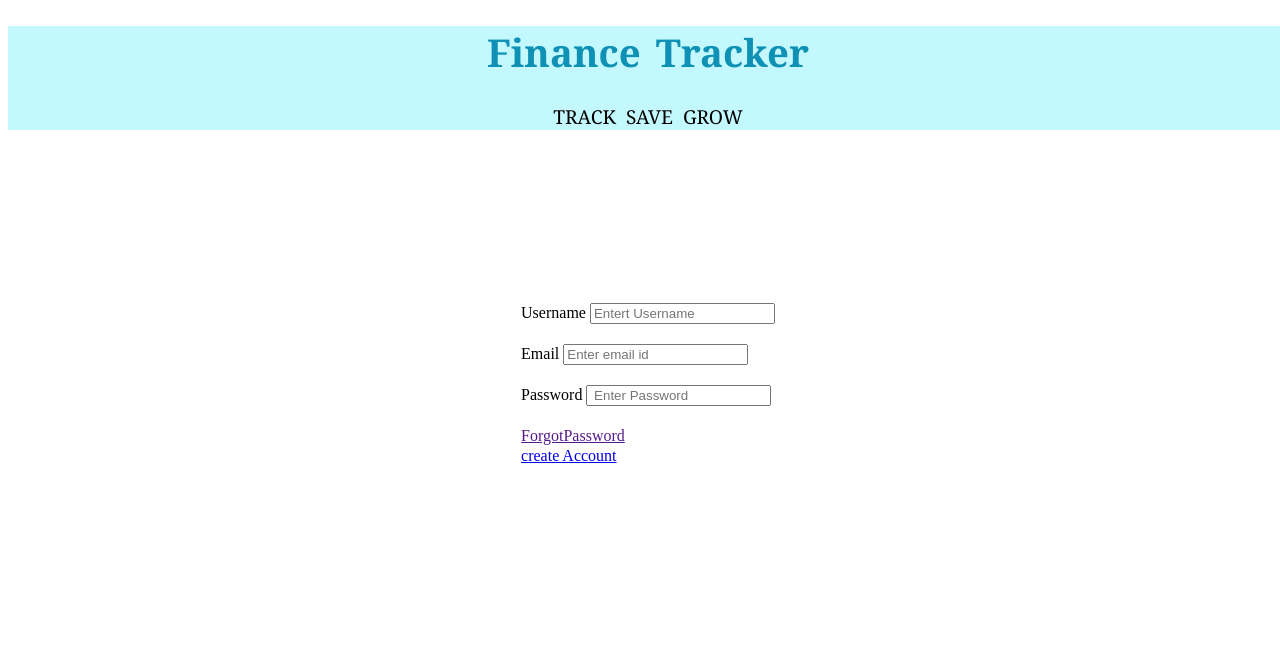
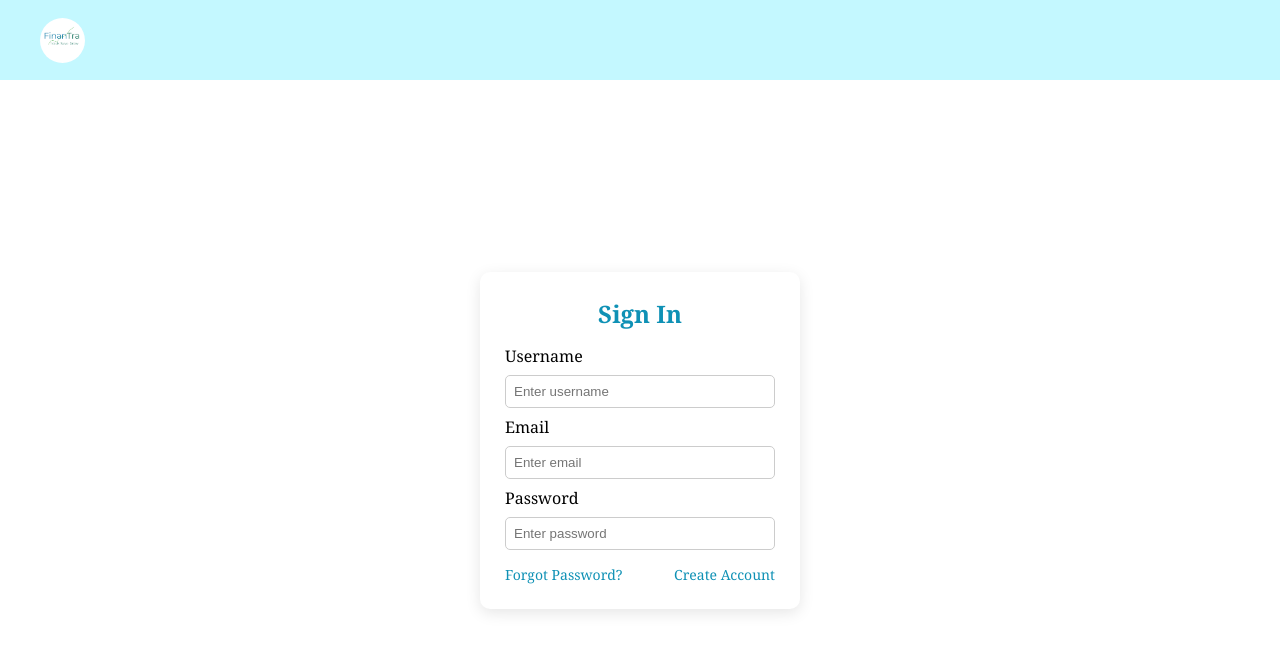
Before and after one commit to vyavaharep04-cloud/FullStack_Project, a plain HTML site: page frontend/landingpage.html in a window 1280 px wide. Drawn offline with Linux system fonts and the light colour scheme.

Commit message:
new better version

```diff
--- a/frontend/landingpage.html
+++ b/frontend/landingpage.html
@@ -4,32 +4,37 @@
     <meta charset="UTF-8">
     <meta name="viewport" content="width=device-width, initial-scale=1.0">
     <title>Personal Finance Tracker</title>
+
     <link rel="stylesheet" href="landingpagestyle.css">
 </head>
+
 <body>
-    <header >
-        <h1>Finance Tracker</h1>
-        <p>TRACK SAVE GROW</p>
+
+    <header class="main-header">
+        <img src="image\FinanTra_logo (2).png" alt="FinanTra Logo" class="logo">
     </header>
+
     <div class="loginSection">
-        <form  class="loginForm">
+        <form class="loginForm">
+
+            <h2>Sign In</h2>
+
             <div class="details">
-                <br><br>
                 <label for="username">Username</label>
-                <input type="text" id="username" placeholder="Entert Username">
-                <br><br>
+                <input type="text" id="username" placeholder="Enter username">
+
                 <label for="email">Email</label>
-                <input type="email" id="email" placeholder="Enter email id" class="email">
-                <br><br>
-                <label for="Pass">Password</label>
-                <input type="password" id="Pass" placeholder=" Enter Password" class="password">
-                <br><br>
-                <a href="">ForgotPassword</a>
-                <br>
-                <a href="createAcc.html">create Account</a>
+                <input type="email" id="email" placeholder="Enter email">
 
+                <label for="password">Password</label>
+                <input type="password" id="password" placeholder="Enter password">
             </div>
-            <br>
+
+            <div class="links">
+                <a href="#">Forgot Password?</a>
+                <a href="createAcc.html">Create Account</a>
+            </div>
+
         </form>
     </div>
 
--- a/frontend/landingpagestyle.css
+++ b/frontend/landingpagestyle.css
@@ -1,26 +1,74 @@
-/* *{
-    margin: 0%;
+* {
+    margin: 0;
     padding: 0;
-} */
-html,body{
+    box-sizing: border-box;
+}
+
+html, body {
     width: 100%;
     height: 100%;
+    font-family: Cambria, Cochin, Georgia, Times, 'Times New Roman', serif;
 }
-header{
+
+.main-header {
+    height: 80px;
     background-color: rgb(196, 248, 255);
+    display: flex;
+    align-items: center;
+    padding: 0 40px;
+}
+
+.logo {
+    height: 45px;
+     border-radius:50%;
+}
+
+.loginSection {
+    height: calc(100vh - 80px);
+    display: flex;
+    justify-content: center;
+    align-items: center;
+}
+
+.loginForm {
+    width: 320px;
+    background-color: #ffffff;
+    padding: 25px;
+    border-radius: 10px;
+    box-shadow: 0 4px 15px rgba(0,0,0,0.1);
+    display: flex;
+    flex-direction: column;
+    gap: 15px;
+}
+
+.loginForm h2 {
     text-align: center;
-    font-family: Cambria, Cochin, Georgia, Times, 'Times New Roman', serif;
-    font-size: larger;
-    h1{
-        color: rgb(15, 145, 181);
-    }
-    word-spacing: 5px;
+    color: rgb(15, 145, 181);
 }
-.loginForm{
+
+.details {
     display: flex;
-    align-content: center;
-    align-items: center;
-    justify-content: center;
-    height: calc(70vh - 130px);
-    line-height: 20px;
+    flex-direction: column;
+    gap: 8px;
 }
+
+.details input {
+    padding: 8px;
+    border-radius: 5px;
+    border: 1px solid #ccc;
+}
+
+.links {
+    display: flex;
+    justify-content: space-between;
+    font-size: 14px;
+}
+
+.links a {
+    text-decoration: none;
+    color: rgb(15, 145, 181);
+}
+
+.links a:hover {
+    text-decoration: underline;
+}
```
Also changed, not shown: frontend/image/FinanTra_logo (2).png (added).
